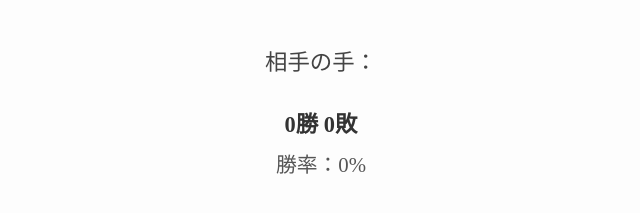
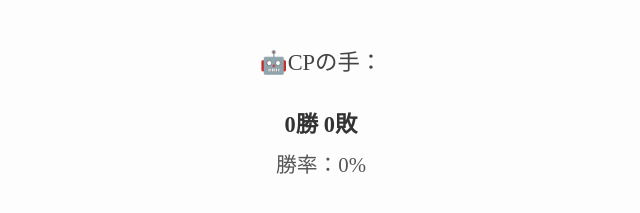
Before and after one commit to shirokuma-CT/Janken, a plain HTML site: page index.html in a window 1280 px wide. Shown: the part 211-424 px from the top of the page, 319-959 px from the left. Drawn offline with Linux system fonts and the light colour scheme.

Commit message:
Update index.html

```diff
--- a/index.html
+++ b/index.html
@@ -89,7 +89,7 @@
     <button onclick="play('パー')">パー</button>
   </div>
 
-  <div id="enemy">相手の手：<span id="enemy-hand"></span></div>
+  <div id="enemy">🤖CPの手：<span id="enemy-hand"></span></div>
   <div id="result"></div>
 
   <div id="counter">0勝 0敗</div>
```
